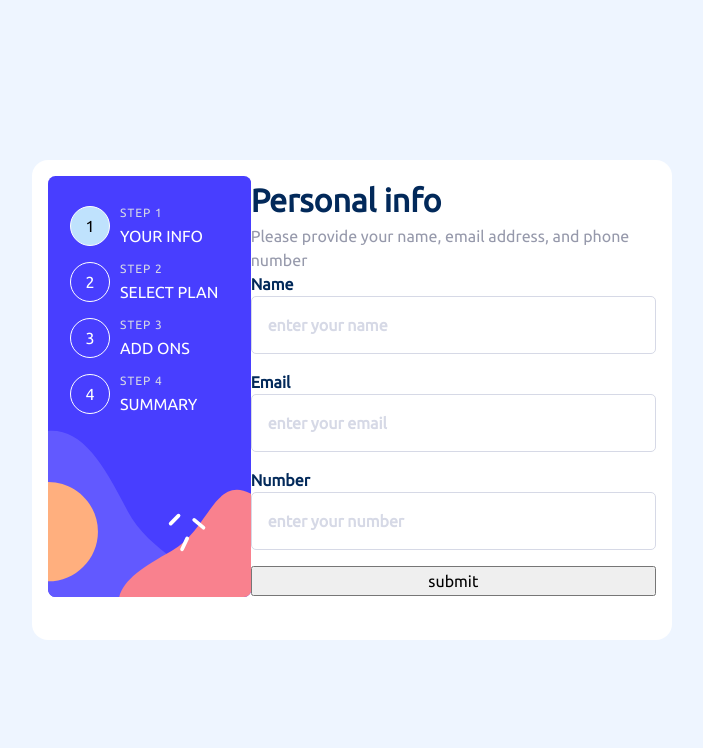
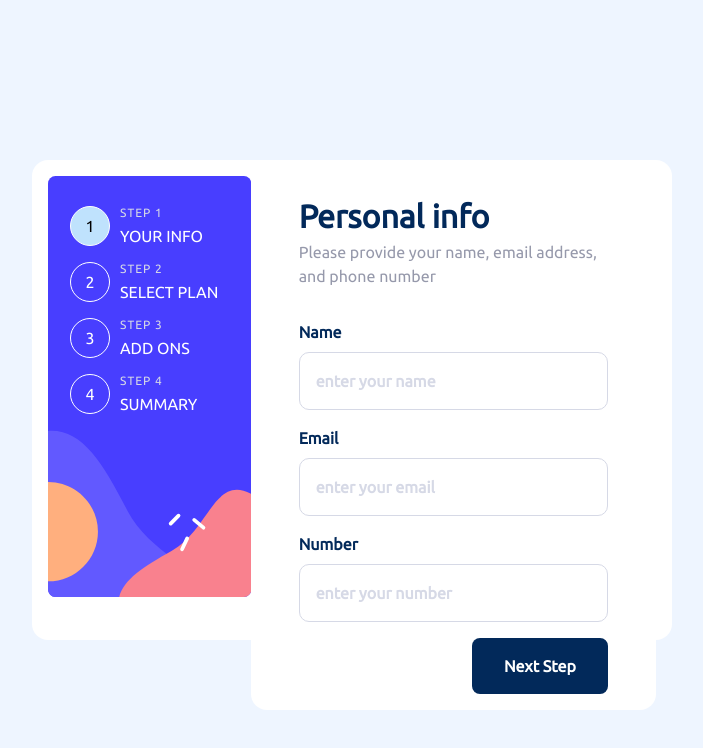
Before and after one commit to rus6600/multiform, a React (Vite) app: page / in a window 1280 px wide. Shown: the top 748 px of the page, without its empty margins (288-991 px from the left). Built offline with nearby package versions, Linux system fonts and the light colour scheme.

Commit message:
add button component

```diff
--- /dev/null
+++ b/src/components/ui/Button.tsx
@@ -0,0 +1,26 @@
+import React from 'react';
+import styled, { css } from 'styled-components';
+
+interface ButtonProps extends React.ComponentProps<'button'> {
+  text: string;
+}
+
+export const Button: React.FC<ButtonProps> = ({ text }) => {
+  return <StyledButton>{text}</StyledButton>;
+};
+
+const StyledButton = styled('button')`
+  ${({ theme }) => css`
+    max-width: fit-content;
+    border-radius: 0.5rem;
+    border: none;
+    font-weight: 600;
+    color: ${theme.colors.white};
+    background-color: ${theme.colors.marineBlue};
+    padding: 1rem 2rem;
+
+    &:hover {
+      cursor: pointer;
+    }
+  `}
+`;
--- a/src/components/ui/Input.tsx
+++ b/src/components/ui/Input.tsx
@@ -21,7 +21,7 @@ const StyledInput = styled('input')<{ error: boolean }>`
   ${({ theme, error }) => css`
     padding: 1rem;
     position: relative;
-    border-radius: 5px;
+    border-radius: 10px;
     border: 1px solid ${theme.colors.lightGray};
     color: ${theme.colors.marineBlue};
     font-weight: 600;
@@ -65,6 +65,7 @@ const Label = styled('label')`
     display: flex;
     flex-direction: column;
     font-weight: 500;
+    gap: 0.5rem;
     color: ${theme.colors.marineBlue};
 
     & p {
--- a/src/components/ui/index.ts
+++ b/src/components/ui/index.ts
@@ -1,2 +1,3 @@
 export * from './Input.tsx';
 export * from './DefaultStyles.ts';
+export * from './Button.tsx';
--- a/src/pages/PageYourInfo.tsx
+++ b/src/pages/PageYourInfo.tsx
@@ -1,10 +1,15 @@
-import React, { useState } from 'react';
+import React, { useState, useContext } from 'react';
 import styled, { css } from 'styled-components';
-import { Input } from '../components/ui';
+
+import { Button, Input } from '../components/ui';
 import { inputEnum, inputFieldsType, inputsType } from '../interfaces';
 import { getEntries, isInArray } from '../ulits';
+import { FormContext } from '../provider/context.ts';
+import { FormPageEnum } from '../interfaces/providerinterface.ts';
 
 export const PageYourInfo: React.FC = () => {
+  const { changePage } = useContext(FormContext);
+
   const [formData, setFormData] = useState<Record<inputFieldsType, string>>({
     name: '',
     email: '',
@@ -23,8 +28,10 @@ export const PageYourInfo: React.FC = () => {
         }, [] as Array<inputFieldsType>),
       );
       return;
+    } else {
+      setErrors([]);
+      changePage(FormPageEnum.selectPlan);
     }
-    setErrors([]);
   };
 
   const inputHandler = (inputData: { type: (typeof inputEnum)[keyof typeof inputEnum]; value: string }) => {
@@ -51,7 +58,7 @@ export const PageYourInfo: React.FC = () => {
             onChange={(e) => inputHandler({ type, value: e.target.value })}
           />
         ))}
-        <button type="submit"> submit</button>
+        <Button text={'Next Step'} type="submit" />
       </Form>
     </Wrapper>
   );
@@ -59,7 +66,8 @@ export const PageYourInfo: React.FC = () => {
 
 const Wrapper = styled('div')`
   display: flex;
-
+  padding: 1rem 3rem;
+  height: 100%;
   flex-direction: column;
 `;
 
@@ -78,8 +86,16 @@ const Text = styled('p')`
 
 const Form = styled('form')`
   display: flex;
+  flex-grow: 1;
+  margin-top: 2rem;
+  justify-content: space-between;
   flex-direction: column;
   gap: 1rem;
+
+  & > *:last-child {
+    margin-top: auto;
+    margin-left: auto;
+  }
 
   input::-webkit-outer-spin-button,
   input::-webkit-inner-spin-button {
```
